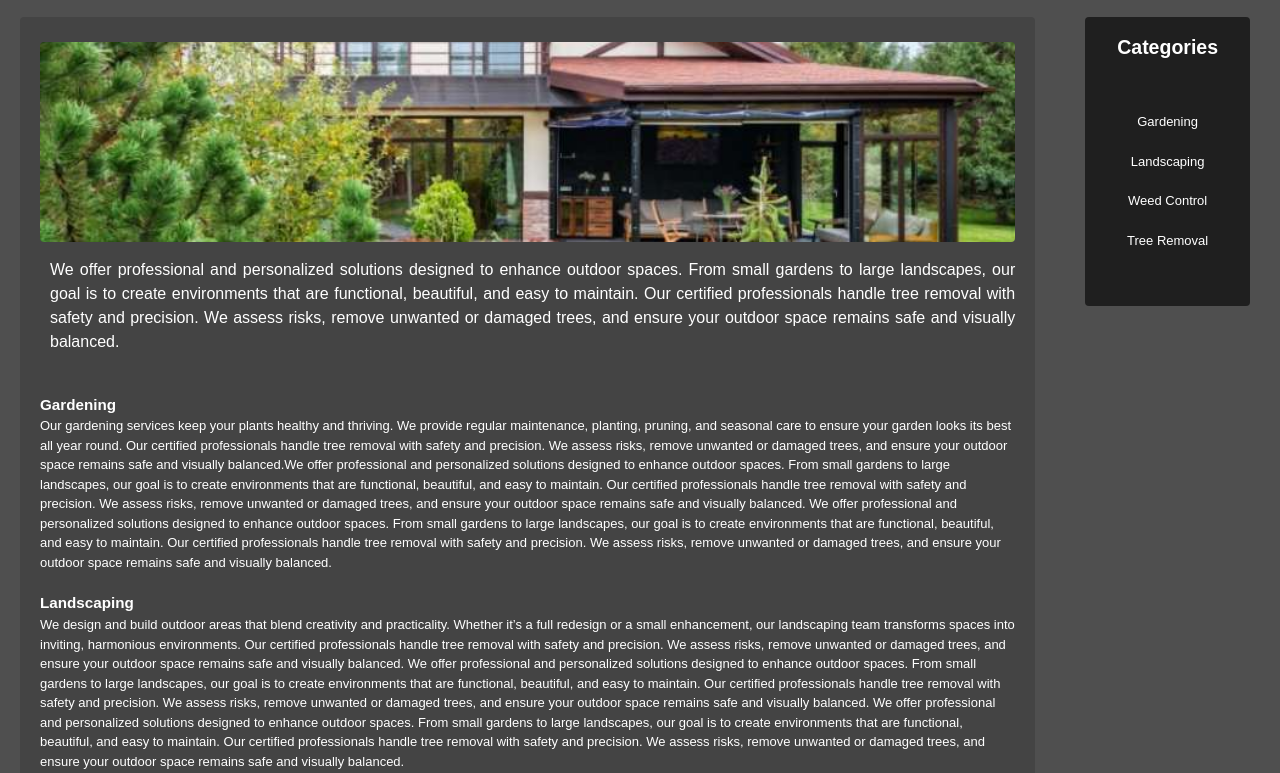
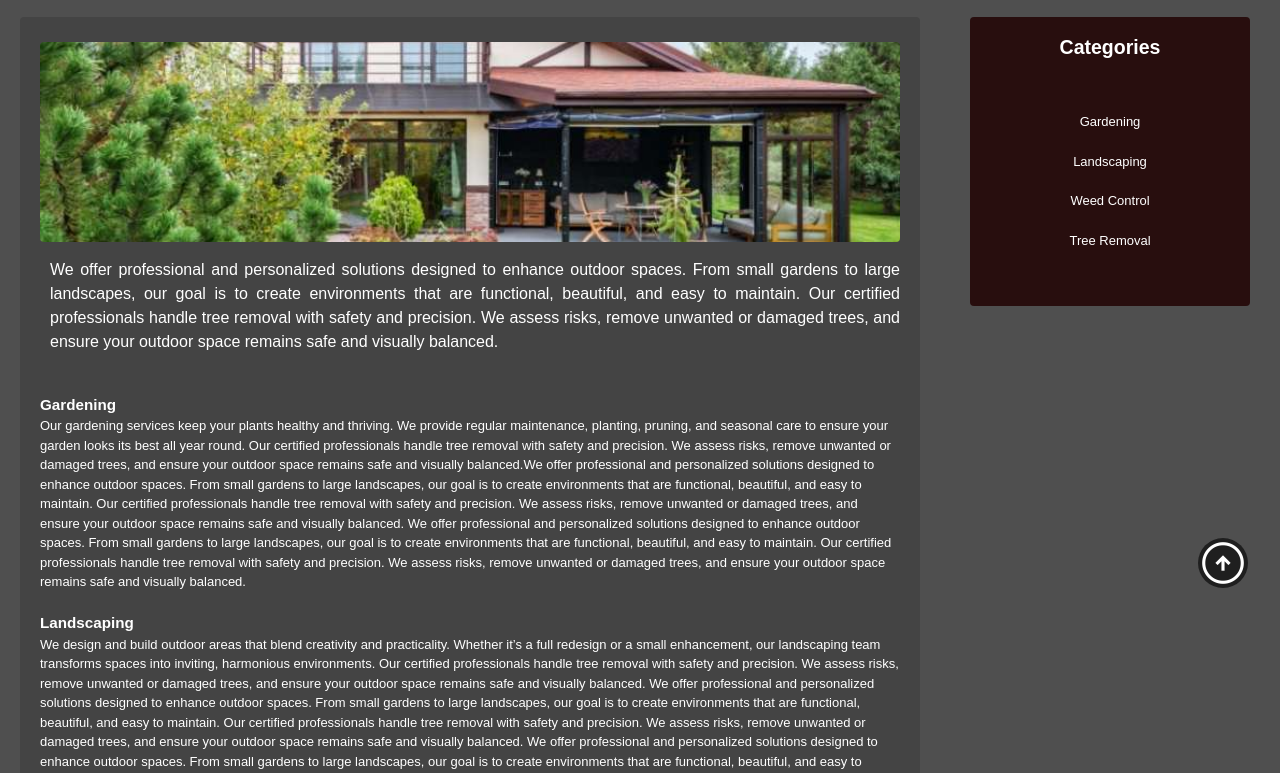
Before and after one commit to bellamarcucci/css-positioning-examples, a plain HTML site: page pages/services.html in a window 1280 px wide. Shown: the part 192-965 px from the top of the page. Drawn offline with nearby package versions, Linux system fonts and the light colour scheme.

Commit message:
Back to top bt and sticky

```diff
--- a/main.css
+++ b/main.css
@@ -6,6 +6,7 @@
 
 html{
     scroll-behavior: smooth;
+    scroll-padding-top: 110px;
 }
 
 .pageLayout{
@@ -48,6 +49,8 @@ main h1{
     display: grid;
     color: white;
     padding-top: 100px;
+    grid-template-columns: minmax(0, 1fr) 320px;
+    gap: 20px;
 }
 
 .mainContent{
@@ -79,13 +82,20 @@ main h1{
     grid-column: 2;
     padding-right: 10px;
     padding-left: 30px;
+    align-items: start;
+
+}
+
+.mainAside > aside{
     position: sticky;
-    top: 50px;
-    z-index: 0;
+    position: -webkit-sticky;
+    top: 110px;
+    z-index: 1;
+
 }
 
 .mainAsideContent{
-    background-color:#1F1F1F;
+    background-color:#280e0e;
     font-size: small;
     border-radius: 4px;
     text-align: center;
@@ -138,7 +148,7 @@ header{
 
 nav {
     padding: 16px 32px;
-    min-height: 80px;
+    min-height: 50px;
     background-color: #1F1F1F;
 }
 
--- a/pages/services.html
+++ b/pages/services.html
@@ -5,6 +5,7 @@
     <meta name="viewport" content="width=device-width, initial-scale=1.0">
     <title>Services</title>
     <link rel="stylesheet" href="../main.css">
+    <link rel="stylesheet" href="https://fonts.googleapis.com/css2?family=Material+Symbols+Outlined:opsz,wght,FILL,GRAD@20..48,100..700,0..1,-50..200&icon_names=arrow_circle_up" />
 </head>
 <body>
     <div class="pageLayout">
@@ -100,5 +101,10 @@
                 </nav>
         </footer>
     </div>
+    <!--BACK TO TOP BUTTON-->
+    <a href="#" class="back-to-top">
+        <span class="material-symbols-outlined">arrow_circle_up</span>
+    </a>
+
 </body>
 </html>
```
